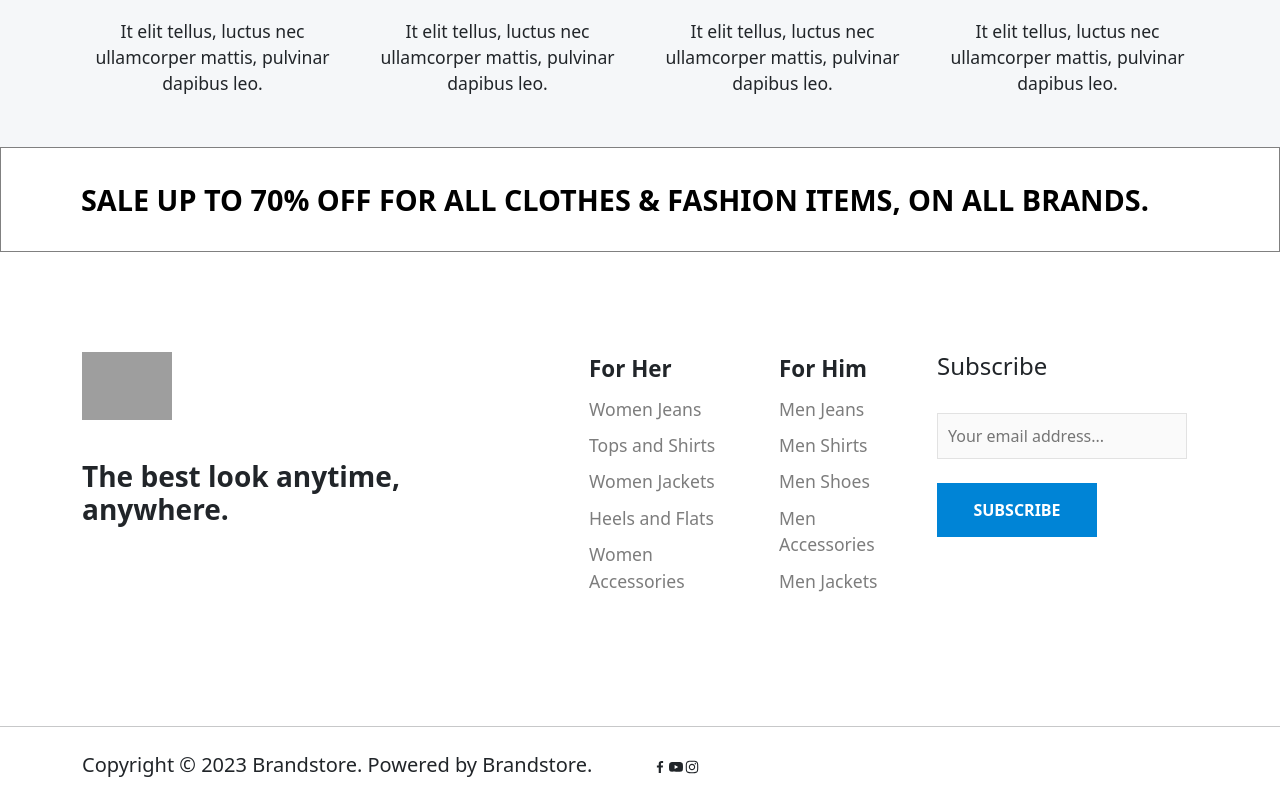
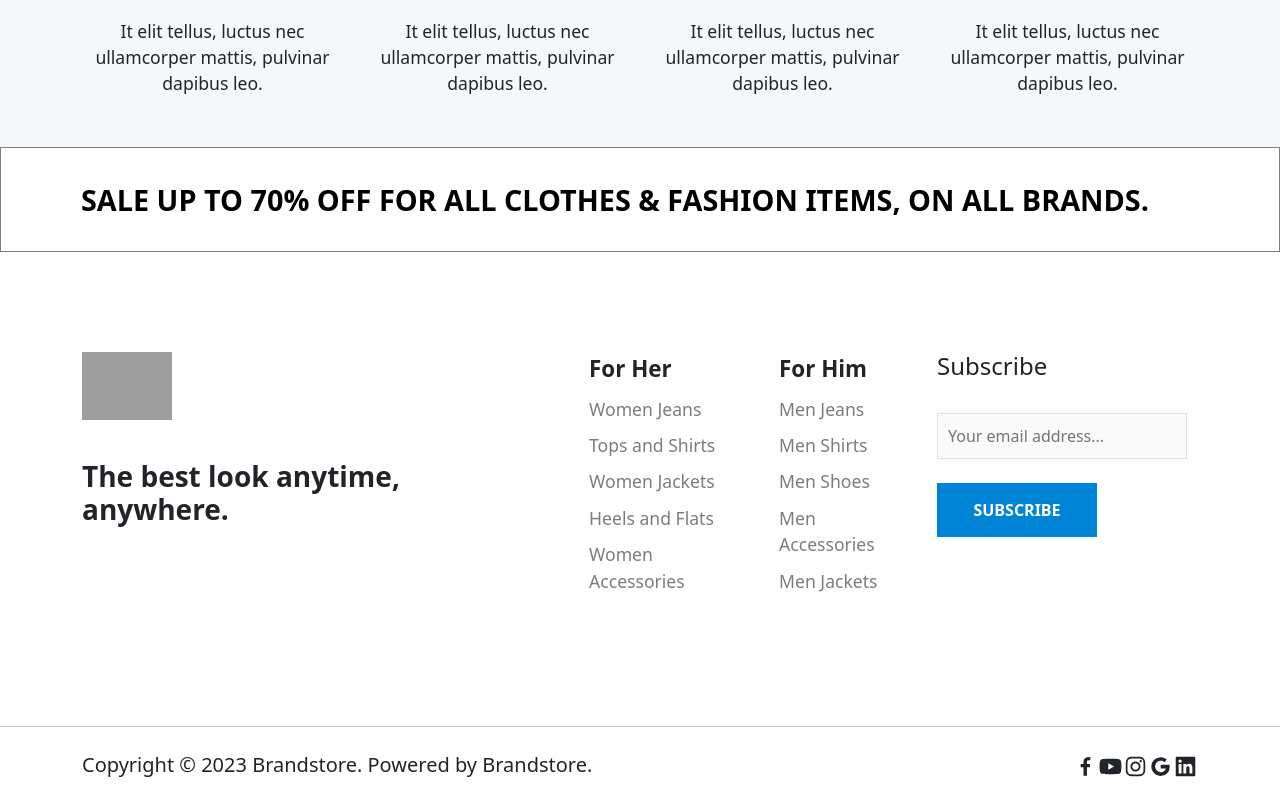
Before and after one commit to zaurkhalilli/DNK, a React (Create React App) app: page / in a window 1280 px wide. Shown: the part 3343-4138 px from the top of the page. Built offline with nearby package versions, Linux system fonts and the light colour scheme; grey boxes are pictures that could not be loaded.

Commit message:
new changes

```diff
--- a/src/Layout/Footer/Footer.jsx
+++ b/src/Layout/Footer/Footer.jsx
@@ -4,6 +4,8 @@ import {BiLogoFacebook} from "react-icons/bi"
 import {AiFillYoutube} from "react-icons/ai"
 import {AiOutlineTwitter} from "react-icons/ai"
 import {AiOutlineInstagram} from "react-icons/ai"
+import {AiOutlineGoogle} from "react-icons/ai"
+import {AiFillLinkedin} from "react-icons/ai"
 const Footer = () => {
   return (
     <div className='footer'>
@@ -56,9 +58,13 @@ const Footer = () => {
               <h5>Copyright © 2023 Brandstore. Powered by Brandstore.</h5>
             </div>
             <div className="col-xl-6">
-              <BiLogoFacebook/>
-              <AiFillYoutube/>
-              <AiOutlineInstagram/>
+              <div className="iconsfooter">
+              <BiLogoFacebook size={25}/>
+              <AiFillYoutube size={25}/>
+              <AiOutlineInstagram size={25}/>
+              <AiOutlineGoogle size={25}/>
+              <AiFillLinkedin size={25}/>
+              </div>
             </div>
           </div>
         </div>
--- a/src/Layout/Footer/Footer.scss
+++ b/src/Layout/Footer/Footer.scss
@@ -57,5 +57,8 @@
     .footerbottom{
         padding-top: 10px;
         padding-bottom: 10px;
+        .iconsfooter{
+            float: right;
+        }
     }
 }
```
